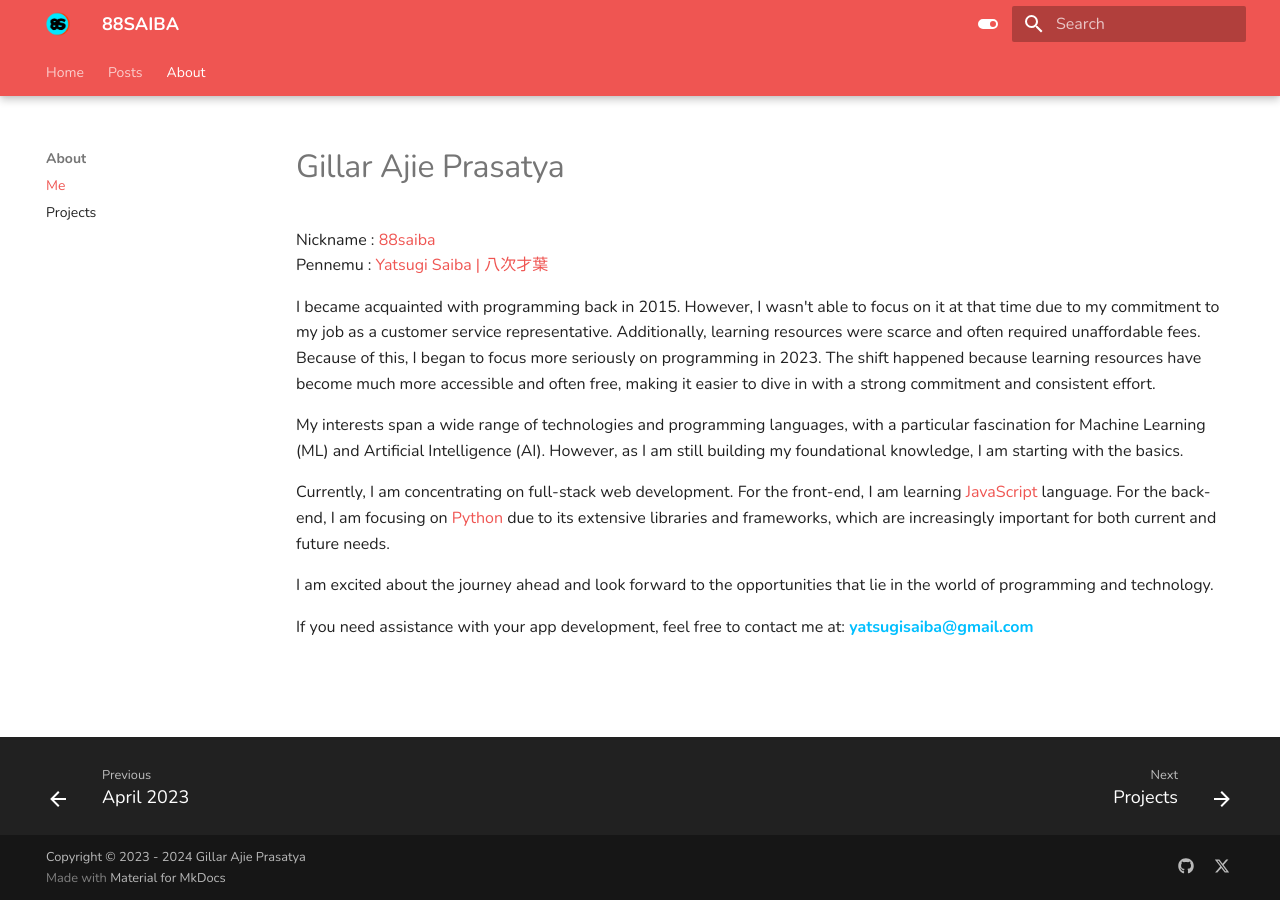
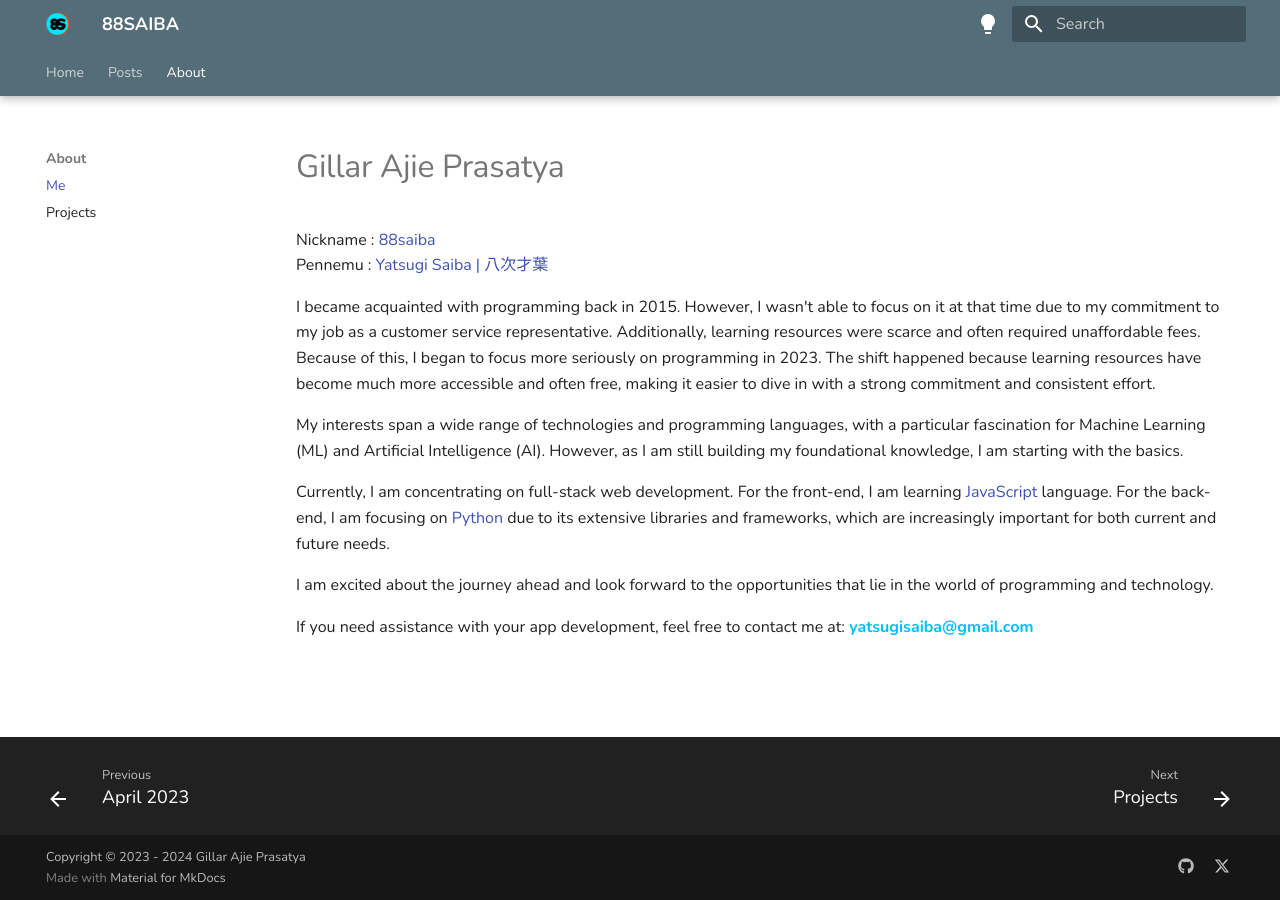
Before and after one commit to nokijfb/8389188babayagaisdfyigaqf, an MkDocs documentation site: the page built from docs/about/about.md, in a window 1280 px wide. Built offline with MkDocs 1.6.1 and Material for MkDocs 9.7.7, drawn with Linux system fonts in a browser that asks for light colours.

Commit message:
upd primary-light-mode-color && tootle-mode-icon

```diff
--- a/docs/about/about.md
+++ b/docs/about/about.md
@@ -11,7 +11,7 @@ Currently, I am concentrating on full-stack web development. For the front-end,
 
 I am excited about the journey ahead and look forward to the opportunities that lie in the world of programming and technology.
 
-If you need assistance with your app development, feel free to contact me at: <b style="color: #00BFFF;">yatsugisaiba@gmail.com</b>
+If you need assistance with your app development, feel free to contact me at: <a href="mailto:yatsugisaiba@gmail.com" style="color: #00BFFF; text-decoration: none;"><b>yatsugisaiba@gmail.com</b></a>
 <br>
 <br>
 <br>
--- a/mkdocs.yml
+++ b/mkdocs.yml
@@ -11,16 +11,18 @@ theme:
         accent: red
         scheme: slate
         toggle:
-          icon: material/toggle-switch-off-outline
+          # icon: material/toggle-switch-off-outline
+          icon: material/lightbulb-outline
           name: Switch to light mode
 
       # Palette toggle for light mode
       - media: "(prefers-color-scheme: light)"
-        primary: red
-        accent: light blue
+        primary: blue grey
+        accent: red
         scheme: default
         toggle:
-          icon: material/toggle-switch
+          # icon: material/toggle-switch
+          icon: material/lightbulb
           name: Switch to dark mode
 
   logo: assets/logos/88saiba-logo-removebg-preview.png
```
